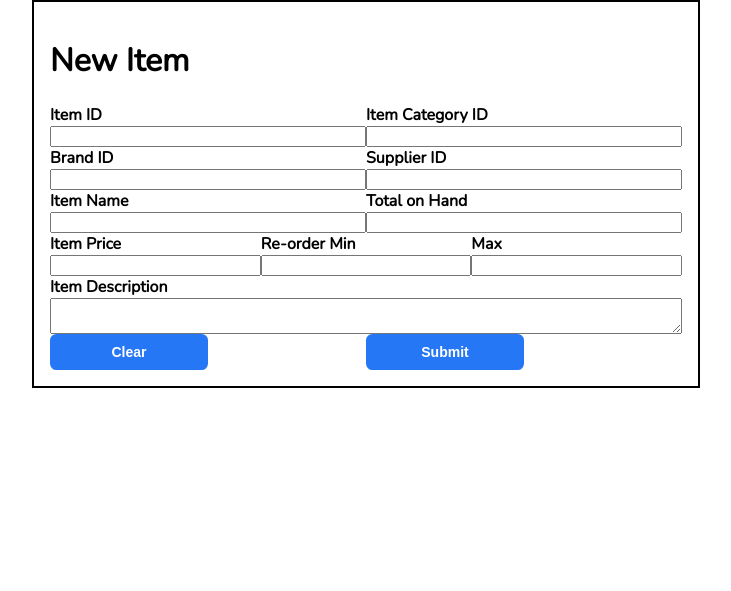
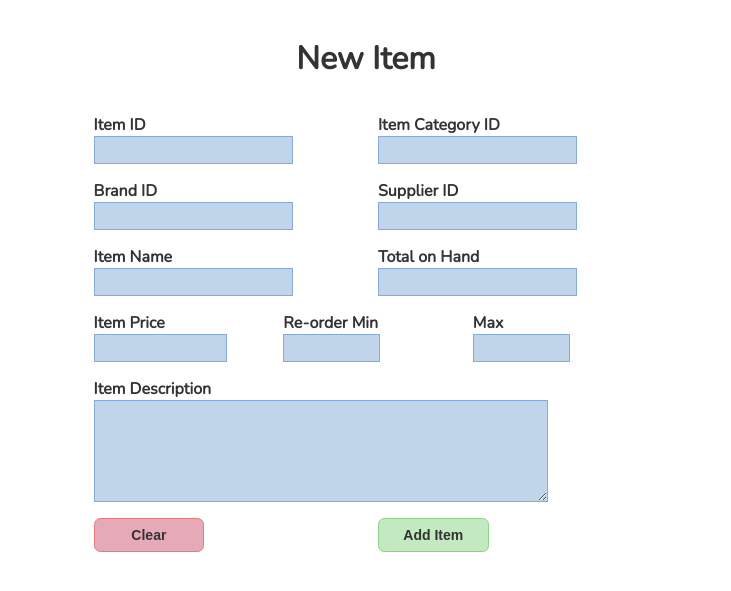
Before and after one commit to jonl210/digital-flea-market, a Django app: page /newitem in a window 1280 px wide. Shown: the part 80-671 px from the top of the page, without its empty margins (274-1005 px from the left). Run offline with Django 4.2, Linux system fonts and the light colour scheme.

Commit message:
add css to item form

```diff
--- a/home/static/home/newitem-style.css
+++ /dev/null
@@ -1,26 +0,0 @@
-.container{
-    display: flex;
-    flex-direction: column;
-    /* just for development, will be deleted */
-    border: 2px solid black;
-    padding: 1em;
-    width: 50%;
-    margin: auto;
-}
-.row {
-    display: flex;
-    flex-direction: row;
-    flex-wrap: wrap;
-    width: 100%;
-  }
-
-  .column {
-    display: flex;
-    flex-direction: column;
-    flex-basis: 100%;
-    flex: 1;
-  }
-
-  .btn{
-    width: 50%;
-  }
--- /dev/null
+++ b/home/static/home/newitem_style.css
@@ -0,0 +1,65 @@
+.container{
+    display: flex;
+    flex-direction: column;
+    padding: 1rem;
+    width: 45%;
+    margin: auto;
+    color: #333;
+}
+.row {
+    display: flex;
+    flex-direction: row;
+    flex-wrap: wrap;
+    width: 100%;
+    margin: .5rem;
+  }
+
+  .column {
+    display: flex;
+    flex-direction: column;
+    flex-basis: 100%;
+    flex: 1;
+    margin: 0.25rem;
+  }
+
+  input[type=text]{
+    line-height: 1.5rem;
+    background-color: #c1d5ea;
+    border: 1px solid #89a8da;
+    width: 70%;
+  }
+
+  input.small_input{
+    width: 50%;
+  }
+
+  textarea{
+    background-color: #c1d5ea;
+    border: 1px solid #89a8da;
+    line-height: 3rem;
+    width:80%;
+  }
+
+  .small_input{
+    width:50%
+  }
+
+  .btn{
+    width: 40%;
+    color: #333;
+  }
+
+  .container h1{
+    text-align: center;
+  }
+
+  .clear{
+    background-color: #e5a9b8;
+    border: 1px solid #e8787a;
+  }
+
+  .add_item{
+    background-color: #c2e9c0;
+    border: 1px solid #8ed08b;
+
+  }
--- a/home/templates/home/newitem.html
+++ b/home/templates/home/newitem.html
@@ -6,8 +6,7 @@
 <head>
   <title>John's • Log in</title>
   <link rel="stylesheet" href="{% static 'home/project_stylesheet.css' %}" />
-  <link rel="stylesheet" href="{% static 'home/newitem-style.css' %}" />
-
+  <link rel="stylesheet" href="{% static 'home/newitem_style.css' %}" />
 </head>
 
 <body>
@@ -54,15 +53,15 @@
           <div class="row">
             <div class="column">
               <span class="label">Item Price</span>
-              <input type="text" name="itemPrice" required>
+              <input  type="text" name="itemPrice" required>
             </div>
             <div class="column">
               <span class="label">Re-order Min</span>
-              <input type="text" name="reorderMin" required>
+              <input class="small_input" type="text" name="reorderMin" required>
             </div>
             <div class="column">
               <span class="label">Max</span>
-              <input type="text" name="max" required>
+              <input class="small_input" type="text" name="max" required>
             </div>
           </div>
           <!--  -->
@@ -75,10 +74,10 @@
           <!--  -->
           <div class="row">
             <div class="column">
-              <button class="btn" type="reset">Clear</button>
+              <button class="btn clear" type="reset">Clear</button>
             </div>
             <div class="column">
-              <button class="btn" type="submit">Submit</button>
+              <button class="btn add_item" type="submit">Add Item</button>
             </div>
           </div>
       </form>
```
